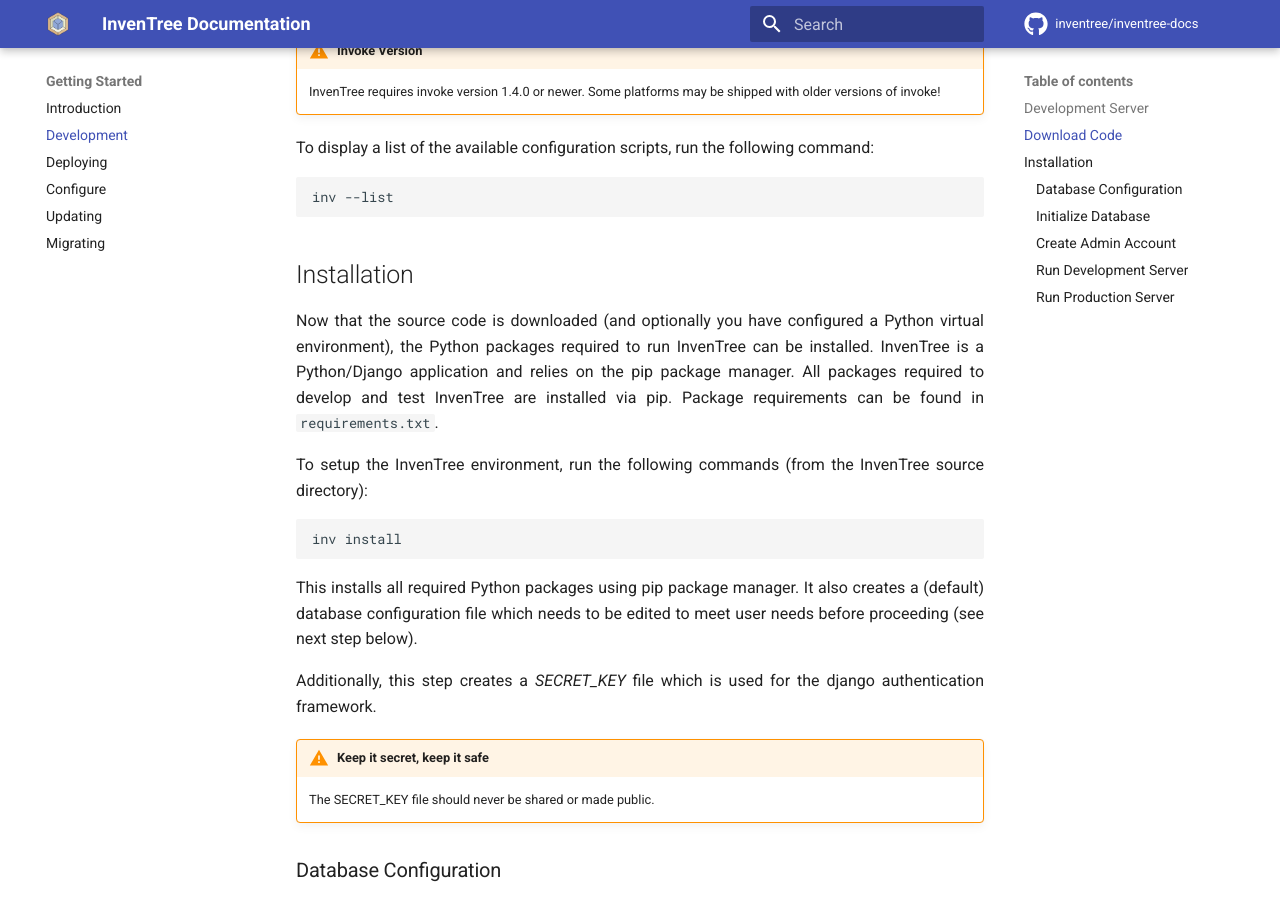
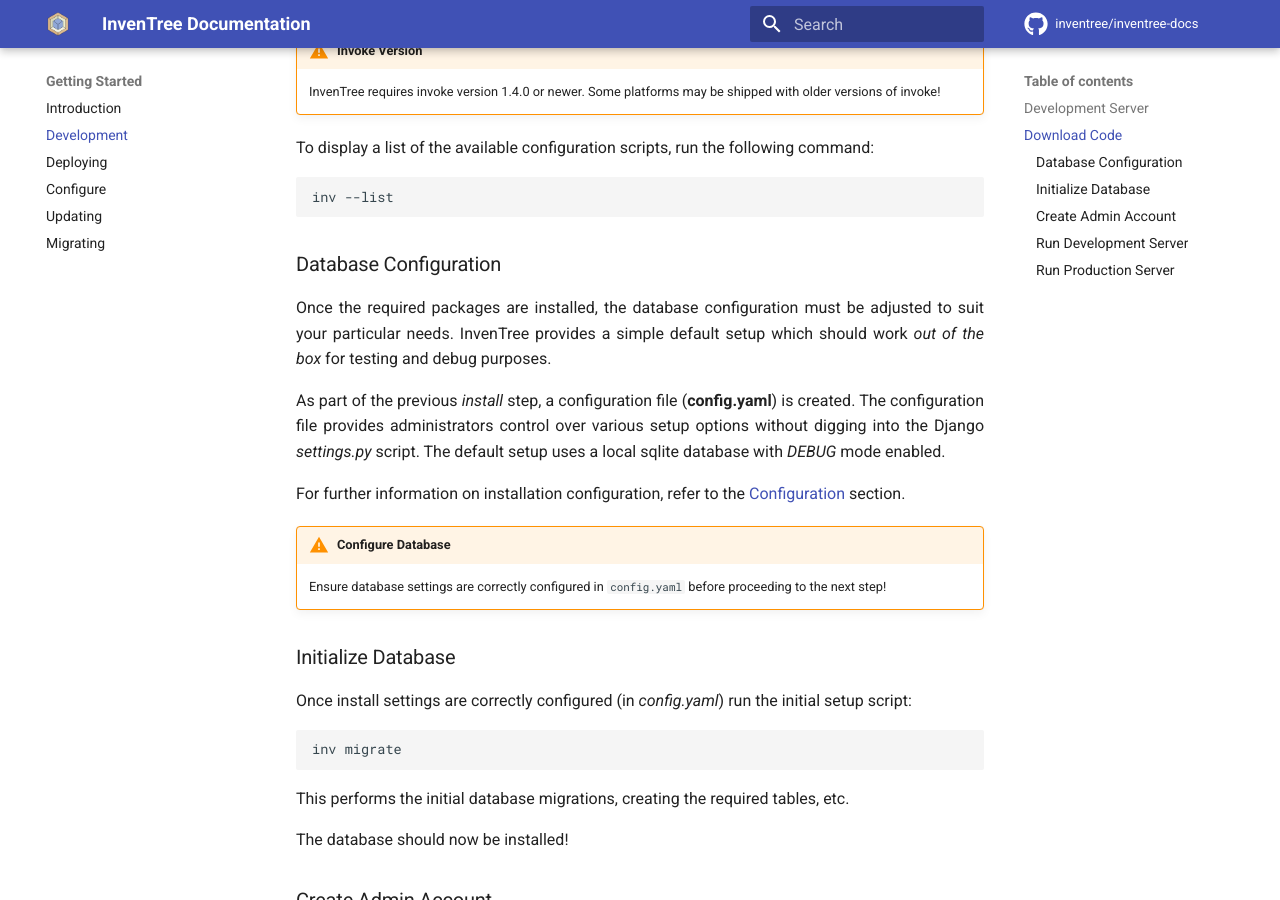
Before and after one commit to inventree/inventree-docs, an MkDocs documentation site: the page built from docs/start/install.md, in a window 1280 px wide and 900 px high, scrolled down 580 px. Built offline with MkDocs 1.6.1 and Material for MkDocs 9.7.7, drawn with Linux system fonts in a browser that asks for light colours; a script that is not in the unit is left out; comment, search, counter and statistics services are not loaded.

Commit message:
More docs

````diff
--- a/docs/start/install.md
+++ b/docs/start/install.md
@@ -29,24 +29,6 @@
 ```
 inv --list
 ```
-
-## Installation
-
-Now that the source code is downloaded (and optionally you have configured a Python virtual environment), the Python packages required to run InvenTree can be installed. InvenTree is a Python/Django application and relies on the pip package manager. All packages required to develop and test InvenTree are installed via pip. Package requirements can be found in ``requirements.txt``.
-
-
-To setup the InvenTree environment, run the following commands (from the InvenTree source directory):
-
-```
-inv install
-```
-
-This installs all required Python packages using pip package manager. It also creates a (default) database configuration file which needs to be edited to meet user needs before proceeding (see next step below).
-
-Additionally, this step creates a *SECRET_KEY* file which is used for the django authentication framework.
-
-!!! warning "Keep it secret, keep it safe"
-    The SECRET_KEY file should never be shared or made public.
 
 ### Database Configuration
 
````
Also changed, not shown: docs/start/deploy.md (+64 -12 lines), docs/start/intro.md (+4 -0 lines).
